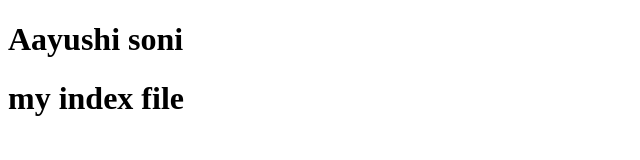
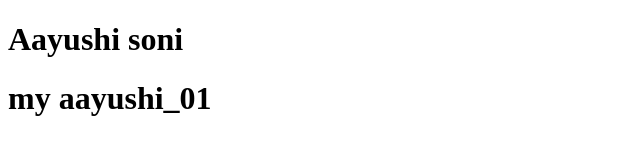
Before and after one commit to Ayushi-png-ctrl/aayushi_100_mid2025, a plain HTML site: page index.html in a window 1280 px wide. Shown: the whole page, without its empty margins (0-640 px from the left). Drawn offline with Linux system fonts and the light colour scheme.

Commit message:
second commit

```diff
--- a/index.html
+++ b/index.html
@@ -7,6 +7,6 @@
 </head>
 <body>
     <h1>Aayushi soni</h1>
-    <h1>my index file</h1>
+    <h1>my aayushi_01</h1>
 </body>
 </html>
```
